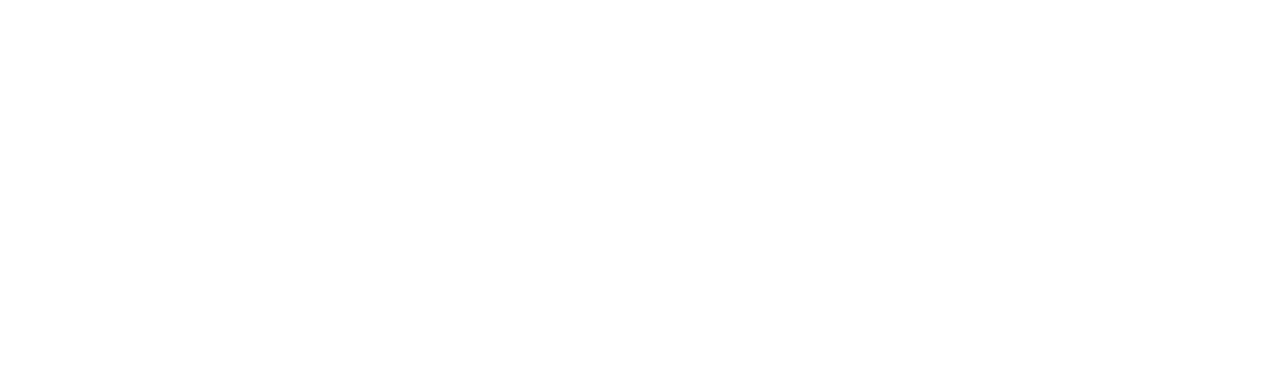
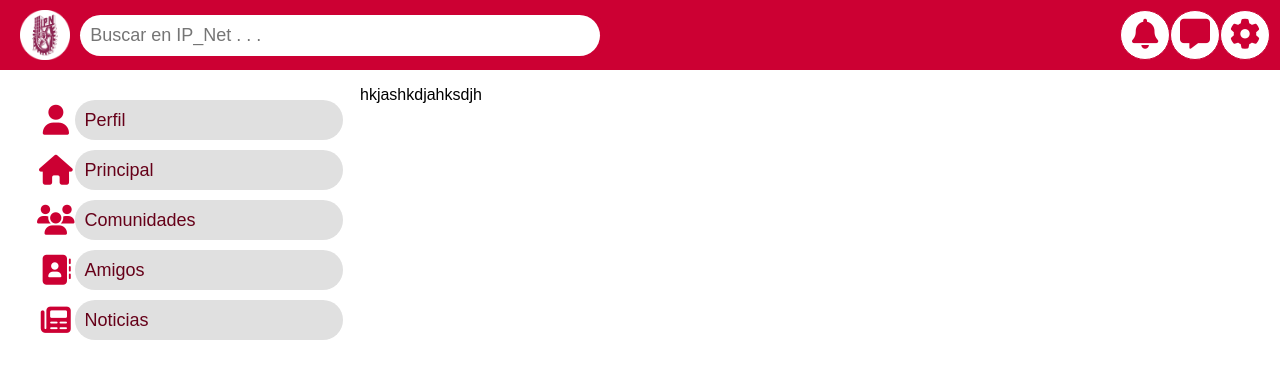
Before and after one commit to AcerejaAMS/ipnet, a React (Create React App) app: page /Principal in a window 1280 px wide. Before the commit this address had no page. Shown: the top 378 px of the page. Built offline with nearby package versions, Linux system fonts and the light colour scheme; a web font is replaced by a local one.

Commit message:
Barra Izquierda Ingreso

```diff
--- a/src/App.js
+++ b/src/App.js
@@ -2,15 +2,22 @@
 import { BrowserRouter as Router, Routes, Route } from 'react-router-dom';
 import Ingresar from './components/Ingresar';
 import Crear from './components/CrearCuenta';
+import BarraIzq from './components/BarraIzquierda';
+import Informacion from './components/Informacion';
 import Barra from './components/BarraHerramientas';
 
 const App = () => {
+
+  const cuerpoInfo = {
+    display: 'flex'
+  };
+
   return (
     <Router>
       <Routes>
         <Route path="/" element={<Ingresar />} />
         <Route path="/crear" element={<Crear/>} />
-        <Route path="/pprincipal" element={[<Barra/>,<Crear/>]} />
+        <Route path="/Principal" element={[<Barra/>,<div style={cuerpoInfo}><BarraIzq/><Informacion/></div>]} />
       </Routes>
     </Router>
   );
--- /dev/null
+++ b/src/components/BarraIzquierda.js
@@ -0,0 +1,32 @@
+import React from 'react';
+import './aparienciaBarraIzquierda.css';
+
+const BarraIzq = () => {
+    const basebarra = (
+        <div className="panelIzquierdo">
+            <button className="contenedorOpcionesRS">
+                <i className="fa-solid fa-user"></i>
+                <div>Perfil</div>
+            </button>
+            <button className="contenedorOpcionesRS">
+                <i className="fa-solid fa-house"></i>
+                <div>Principal</div>
+            </button>
+            <button className="contenedorOpcionesRS">
+                <i className="fa-solid fa-users"></i>
+                <div>Comunidades</div>
+            </button>
+            <button className="contenedorOpcionesRS">
+                <i className="fa-solid fa-address-book"></i>
+                <div>Amigos</div>
+            </button>
+            <button className="contenedorOpcionesRS">
+                <i className="fa-solid fa-newspaper"></i>
+                <div>Noticias</div>
+            </button>
+        </div>);
+
+    return(basebarra);
+};
+
+export default BarraIzq;
--- a/src/components/CrearCuenta.js
+++ b/src/components/CrearCuenta.js
@@ -44,15 +44,15 @@
                     </div>
                     <div className='nombres'>
                         <div className='button-sexo'>
-                            <input type="radio" id='m'/><label for='m'>Mujer</label>
+                            <label><input type="radio" id='m'/>Mujer</label>
                             <div className='circulo'></div>
                         </div>
                         <div className='button-sexo'>
-                            <input type="radio" id='h'/><label for='h'>Hombre</label>
+                            <label><input type="radio"/>Hombre</label>
                             <div className='circulo'></div>
                         </div>
                         <div className='button-sexo'>
-                            <input type="radio" id='p'/><label for='p'>Personal</label>
+                            <label><input type="radio" id='p'/>Personal</label>
                             <div className='circulo'></div>
                         </div>
 
--- /dev/null
+++ b/src/components/Informacion.js
@@ -0,0 +1,12 @@
+import React from 'react';
+import './aparienciaBarraHerramientas.css';
+
+const Informacion = () => {
+    const baseInfo = (
+        <main>
+            <p>hkjashkdjahksdjh</p>
+        </main>);
+    return(baseInfo);
+};
+
+export default Informacion;
--- a/src/components/Ingresar.js
+++ b/src/components/Ingresar.js
@@ -9,6 +9,10 @@
 
     const CambioPagina_CrearCuenta = () =>{
         window.location.href = 'http://localhost:3000/crear';
+    }
+
+    const CambioPagina_Principal = () =>{
+        window.location.href = 'http://localhost:3000/principal';
     }
 
     const CambioPagina_OlvidarContrasena = () =>{
@@ -26,7 +30,7 @@
                 <div className="entradaInfo">
                     <input type="text " className="input-style" placeholder="Correo electrónico . . ."/>
                     <input type="password" className="input-style" placeholder="Contraseña . . ."/>
-                    <button className="button-styleIS">Ingresar</button>
+                    <button className="button-styleIS" onClick={CambioPagina_Principal}>Ingresar</button>
                     <p className='contrasenaOlvidadada' onClick={CambioPagina_OlvidarContrasena}>¿Olvidaste la Contraseña?</p>
                     <hr className="linea-estilo" />
                     <button className="button-styleCC" onClick={CambioPagina_CrearCuenta}>Crear Cuenta Nueva</button>
--- a/src/components/aparienciaBarraHerramientas.css
+++ b/src/components/aparienciaBarraHerramientas.css
@@ -81,12 +81,12 @@
   padding: 10px;
   font-size: 18px;
   outline: none;
-  width: 300px;
+  width: 500px;
   color: #660019;
   padding-right: 10px;
 }
 
-@media only screen and (max-width: 600px){
+@media only screen and (max-width: 800px){
   .busquedaEntrada {
     border: none;
     border-color: #cc0033;
--- /dev/null
+++ b/src/components/aparienciaBarraIzquierda.css
@@ -0,0 +1,99 @@
+
+.panelIzquierdo {
+    background-color: white;
+    padding: 20px;
+    width: 25%;
+  }
+
+  .fa-user {
+    color: #cc0033; /* Color normal */
+    transition: color 0.1s ease; /* Transición suave */
+  }
+
+  .fa-house {
+    color: #cc0033; /* Color normal */
+    transition: color 0.1s ease; /* Transición suave */
+  }
+
+  .fa-users {
+    color: #cc0033; /* Color normal */
+    transition: color 0.1s ease; /* Transición suave */
+  }
+
+  .fa-address-book {
+    color: #cc0033; /* Color normal */
+    transition: color 0.1s ease; /* Transición suave */
+  }
+
+  .fa-newspaper {
+    color: #cc0033; /* Color normal */
+    transition: color 0.1s ease; /* Transición suave */
+  }
+
+  .contenedorOpcionesRS {
+    background-color: white;
+    border-radius: 20px;
+    border: 1px solid white;
+    color: white;
+    height: 40px;
+    width: 100%;
+    display: flex;
+    margin: 10px;
+    cursor: pointer;
+    align-items: center;
+    justify-content: center;
+  }
+
+  .contenedorOpcionesRS i{
+    background-color:white;
+    height: 40px;
+    width: 40px;
+    border-radius: 100%;
+    font-size: 30px;
+    align-content: center;
+    text-align: center;
+
+  }
+
+  .contenedorOpcionesRS div {
+    background-color: #E0E0E0;
+    color: #660019; /* Color de fondo del contenedor */
+    border-radius: 50px;
+    height: 40px;
+    width: 90%;
+    font-size: 18px;
+    align-content: center;
+    text-align: left;
+    padding-left: 10px;
+  }
+
+  .contenedorOpcionesRS:hover .fa-user {
+    color: #0084B4;
+  }
+
+  .contenedorOpcionesRS:hover .fa-house {
+    color: #0084B4;
+  }
+
+  .contenedorOpcionesRS:hover .fa-users {
+    color: #0084B4;
+  }
+
+  .contenedorOpcionesRS:hover .fa-address-book {
+    color: #0084B4;
+  }
+
+  .contenedorOpcionesRS:hover .fa-newspaper {
+    color: #0084B4;
+  }
+
+  .contenedorOpcionesRS:hover div {
+    background-color: #C9F1FF;
+    color: #003399;
+  }
+
+  @media only screen and (max-width: 700px){
+    .panelIzquierdo {
+        display: none;
+    }
+}
--- a/src/components/aparienciaCrearCuenta.css
+++ b/src/components/aparienciaCrearCuenta.css
@@ -137,9 +137,7 @@
     border-color: #0084B4;
 }
 
-input[type="radio"] {
-    display: none;
-}
+
 
 .circulo {
     width: 20px;
@@ -173,7 +171,6 @@
     background-color: white;
     border-color: #0084B4;
 }
-
 
 .buttonCC {
     border-radius: 10px;
```
